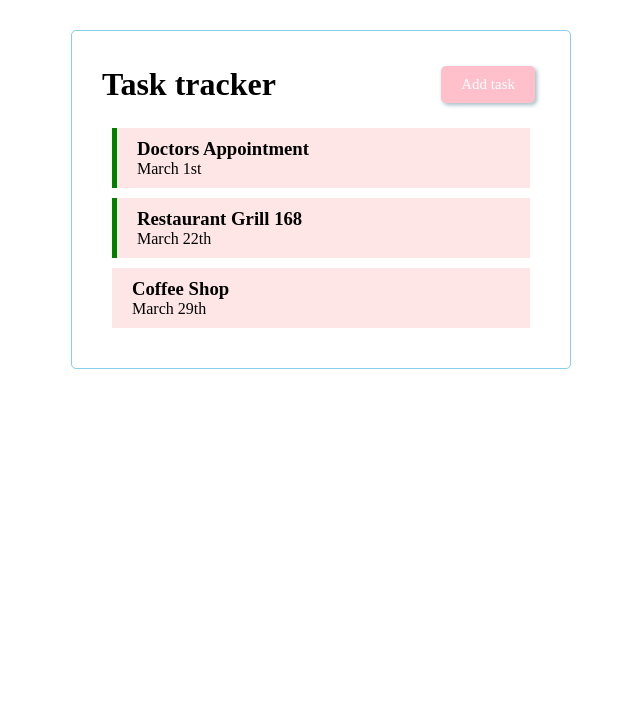
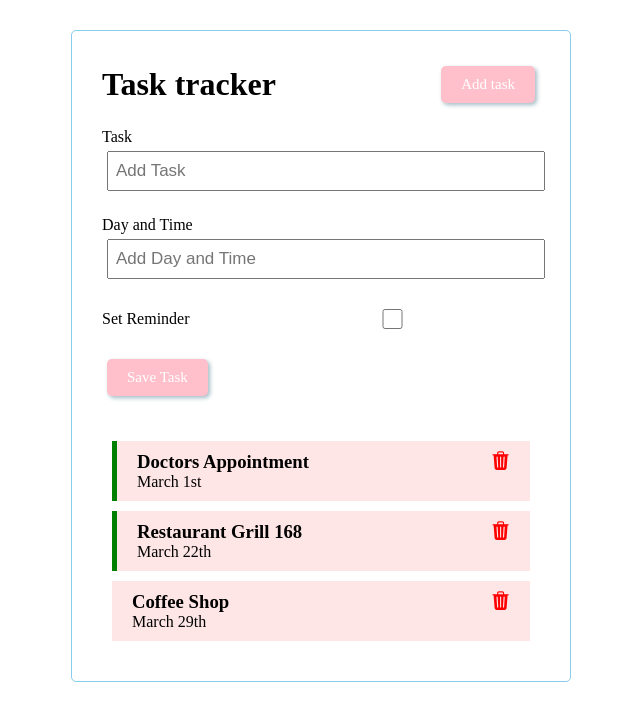
Before and after one commit to WeisgerberEstelle/vue-crashcourse-todos, a Vue app: page / in a window 1280 px wide. Shown: the top 720 px of the page, without its empty margins (319-959 px from the left). Built offline with nearby package versions, Linux system fonts and the light colour scheme; a web font is replaced by a local one.

Commit message:
added delete, add, icons, toggle reminder

```diff
--- a/package.json
+++ b/package.json
@@ -7,6 +7,7 @@
     "build": "vue-cli-service build"
   },
   "dependencies": {
+    "bootstrap-icons": "^1.8.1",
     "core-js": "^3.8.3",
     "vue": "^3.2.13"
   },
--- a/public/index.html
+++ b/public/index.html
@@ -4,6 +4,7 @@
     <meta charset="utf-8">
     <meta http-equiv="X-UA-Compatible" content="IE=edge">
     <meta name="viewport" content="width=device-width,initial-scale=1.0">
+    <link rel="stylesheet" href="https://cdn.jsdelivr.net/npm/bootstrap-icons@1.8.1/font/bootstrap-icons.css">
     <link rel="icon" href="<%= BASE_URL %>favicon.ico">
     <title><%= htmlWebpackPlugin.options.title %></title>
   </head>
--- a/src/App.vue
+++ b/src/App.vue
@@ -1,60 +1,82 @@
 <template>
   <div class="container">
-  <Header title="Task tracker"/>
-  <Tasks :tasks="tasks" />
+    <Header title="Task tracker" />
+    <AddTask @add-task="addTask" />
+    <Tasks
+      @toggle-reminder="toggleReminder"
+      @delete-task="deleteTask"
+      :tasks="tasks"
+    />
   </div>
 </template>
 
 <script>
-import Header from './components/Header'
-import Tasks from './components/Tasks'
+import Header from "./components/Header";
+import Tasks from "./components/Tasks";
+import AddTask from "./components/AddTask";
 
 export default {
-  name: 'App',
+  name: "App",
   components: {
     Header,
     Tasks,
+    AddTask,
   },
   data() {
-  return{
-    tasks: []
+    return {
+      tasks: [],
+    };
+  },
+  methods: {
+    addTask(task) {
+      this.tasks = [...this.tasks, task];
+    },
+    deleteTask(id) {
+      if (confirm("Are you sure")) {
+        this.tasks = this.tasks.filter((task) => task.id !== id);
       }
     },
+    toggleReminder(id) {
+      this.tasks = this.tasks.map((task) =>
+        task.id === id ? { ...task, reminder: !task.reminder } : task
+      );
+    },
+  },
   created() {
-  this.tasks=[
+    this.tasks = [
       {
-      id:1,
-      text:'Doctors Appointment',
-      day:'March 1st',
-      reminder:true
+        id: 1,
+        text: "Doctors Appointment",
+        day: "March 1st",
+        reminder: true,
       },
       {
-      id:2,
-      text:'Restaurant Grill 168',
-      day:'March 22th',
-      reminder:true
+        id: 2,
+        text: "Restaurant Grill 168",
+        day: "March 22th",
+        reminder: true,
       },
       {
-      id:3,
-      text:'Coffee Shop',
-      day:'March 29th',
-      reminder:false
-    }
-  ]
-}
-}
+        id: 3,
+        text: "Coffee Shop",
+        day: "March 29th",
+        reminder: false,
+      },
+    ];
+  },
+};
 </script>
 
 <style>
-@import url('https://fonts.googleapis.com/css2?family=Bellota:ital,wght@0,300;0,400;0,700;1,300;1,400;1,700&display=swap');
+@import url("https://fonts.googleapis.com/css2?family=Bellota:ital,wght@0,300;0,400;0,700;1,300;1,400;1,700&display=swap");
 * {
   box-sizing: border-box;
- margin:0;
- padding:0;
+  margin: 0;
+  padding: 0;
 }
 
 body {
-  font-family: 'Bellota';
+  font-family: "Bellota";
 }
 
 .container {
@@ -77,8 +99,8 @@ body {
   margin: 5px;
   border-radius: 5px;
   cursor: pointer;
-  text-decoration:none;
+  text-decoration: none;
   font-size: 15px;
-  font-family: 'Bellota';
+  font-family: "Bellota";
 }
 </style>
--- /dev/null
+++ b/src/components/AddTask.vue
@@ -0,0 +1,89 @@
+<template>
+  <form @submit="onSubmit" class="add-form">
+    <div class="form-control">
+      <label>Task</label>
+      <input type="text" v-model="text" name="text" placeholder="Add Task" />
+    </div>
+    <div class="form-control">
+      <label>Day and Time</label>
+      <input
+        type="text"
+        v-model="day"
+        name="day"
+        placeholder="Add Day and Time"
+      />
+    </div>
+    {{ text }}
+    <div class="form-control form-control-check">
+      <label>Set Reminder</label>
+      <input type="checkbox" v-model="reminder" name="reminder" />
+    </div>
+
+    <input type="submit" value="Save Task" class="btn btn-block" />
+  </form>
+</template>
+<script>
+export default {
+  name: "AddTask",
+  data() {
+    return {
+      text: "",
+      reminder: false,
+      day: "",
+    };
+  },
+  methods: {
+    onSubmit(e) {
+        e.preventDefault();
+        if(!this.text){
+            alert('Please add a task')
+            return;
+        }
+        const newTask = {
+            id: Math.floor(Math.random() * 100000),
+            text: this.text,
+            day: this.day,
+            reminder: this.reminder
+        }
+
+        this.$emit('add-task', newTask);
+
+        this.text ="";
+        this.day ="";
+        this.reminder = false;
+
+    },
+  },
+};
+</script>
+
+<style scoped>
+.add-form {
+  margin-bottom: 40px;
+}
+.form-control {
+  margin: 20px 0;
+}
+.form-control label {
+  display: block;
+}
+.form-control input {
+  width: 100%;
+  height: 40px;
+  margin: 5px;
+  padding: 3px 7px;
+  font-size: 17px;
+}
+.form-control-check {
+  display: flex;
+  align-items: center;
+  justify-content: space-between;
+}
+.form-control-check label {
+  flex: 1;
+}
+.form-control-check input {
+  flex: 2;
+  height: 20px;
+}
+</style>
--- a/src/components/Task.vue
+++ b/src/components/Task.vue
@@ -1,7 +1,10 @@
 <template>
-  <div :class="[task.reminder ? 'reminder': '', 'task']">
-    <h3>{{ task.text }}</h3>
-    <p>{{task.day}}</p>
+  <div @dblclick="$emit('toggle-reminder', task.id)" :class="[task.reminder ? 'reminder' : '', 'task']">
+    <h3>
+      {{ task.text }}
+      <i @click="$emit('delete-task', task.id)" class="bi bi-trash3-fill trash"></i>
+    </h3>
+    <p>{{ task.day }}</p>
   </div>
 </template>
 
@@ -11,5 +14,29 @@ export default {
   props: {
     task: Object,
   },
+  methods:{
+    onDelete(id){
+      this.$emit('delete-task', id )
+    },
+  }
 };
 </script>
+<style scoped>
+.task {
+  background: #ffe6e6;
+  margin: 10px;
+  padding: 10px 20px;
+  cursor: pointer;
+
+}
+.task.reminder {
+border-left: 5px solid green ;
+}
+.task h3 {
+  display:flex;
+  justify-content: space-between;
+}
+.trash{
+  color:red;
+}
+</style>
--- a/src/components/Tasks.vue
+++ b/src/components/Tasks.vue
@@ -1,6 +1,6 @@
 <template>
   <div :key="task.id" v-for="task in tasks">
-    <Task :task="task" />
+    <Task @toggle-reminder="$emit('toggle-reminder', task.id)" @delete-task="$emit('delete-task', task.id)" :task="task" />
   </div>
 </template>
 
@@ -14,17 +14,6 @@ export default {
   components: {
     Task,
   },
+  emits:['delete-task', 'toggle-reminder']
 };
 </script>
-<style scoped>
-.task {
-  background: #ffe6e6;
-  margin: 10px;
-  padding: 10px 20px;
-  cursor: pointer;
-
-}
-.task.reminder {
-border-left: 5px solid green ;
-}
-</style>
```
Also changed, not shown: 1 other file (tests, documents, lock files or other folders). Lines whose indentation alone changed are shown as unchanged.
